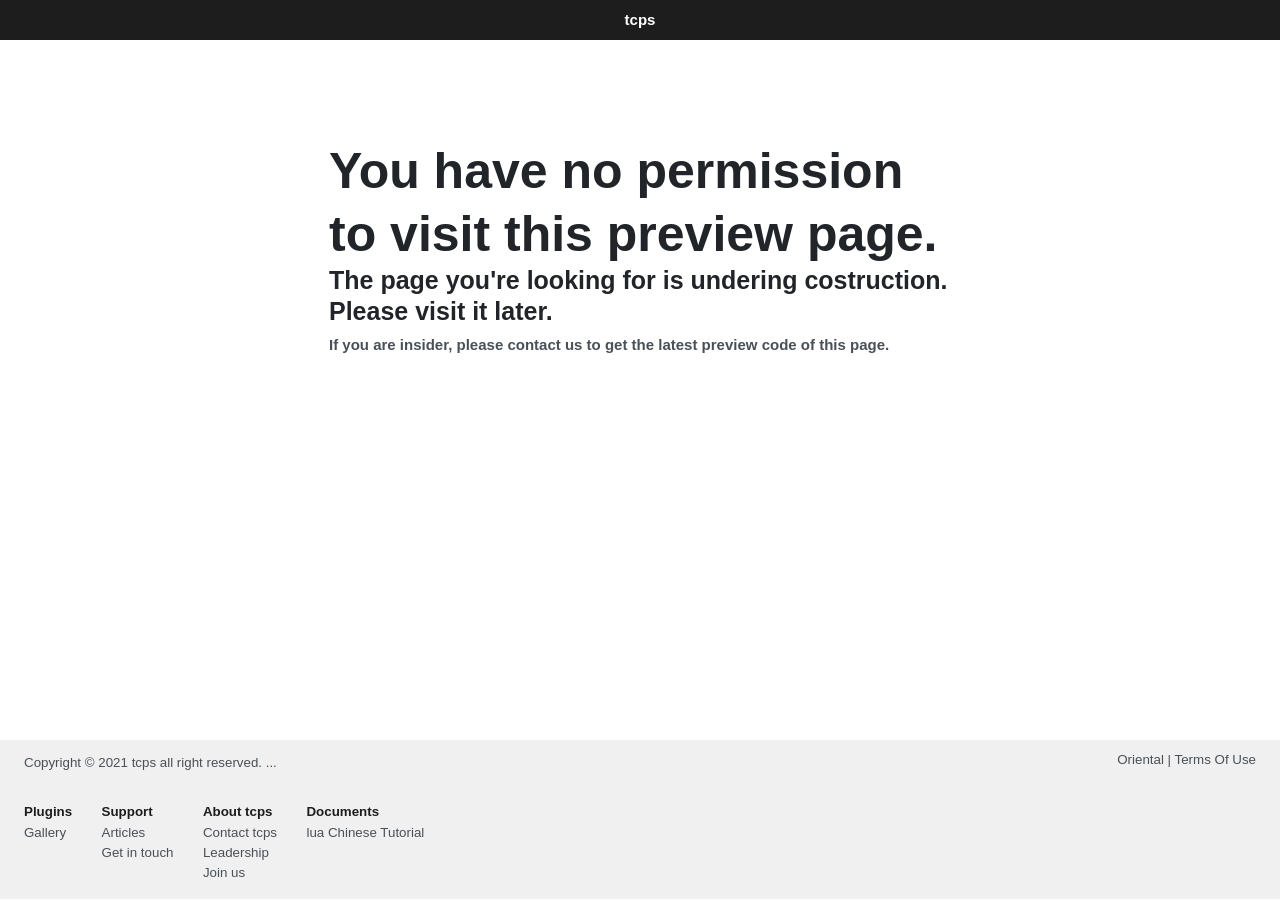
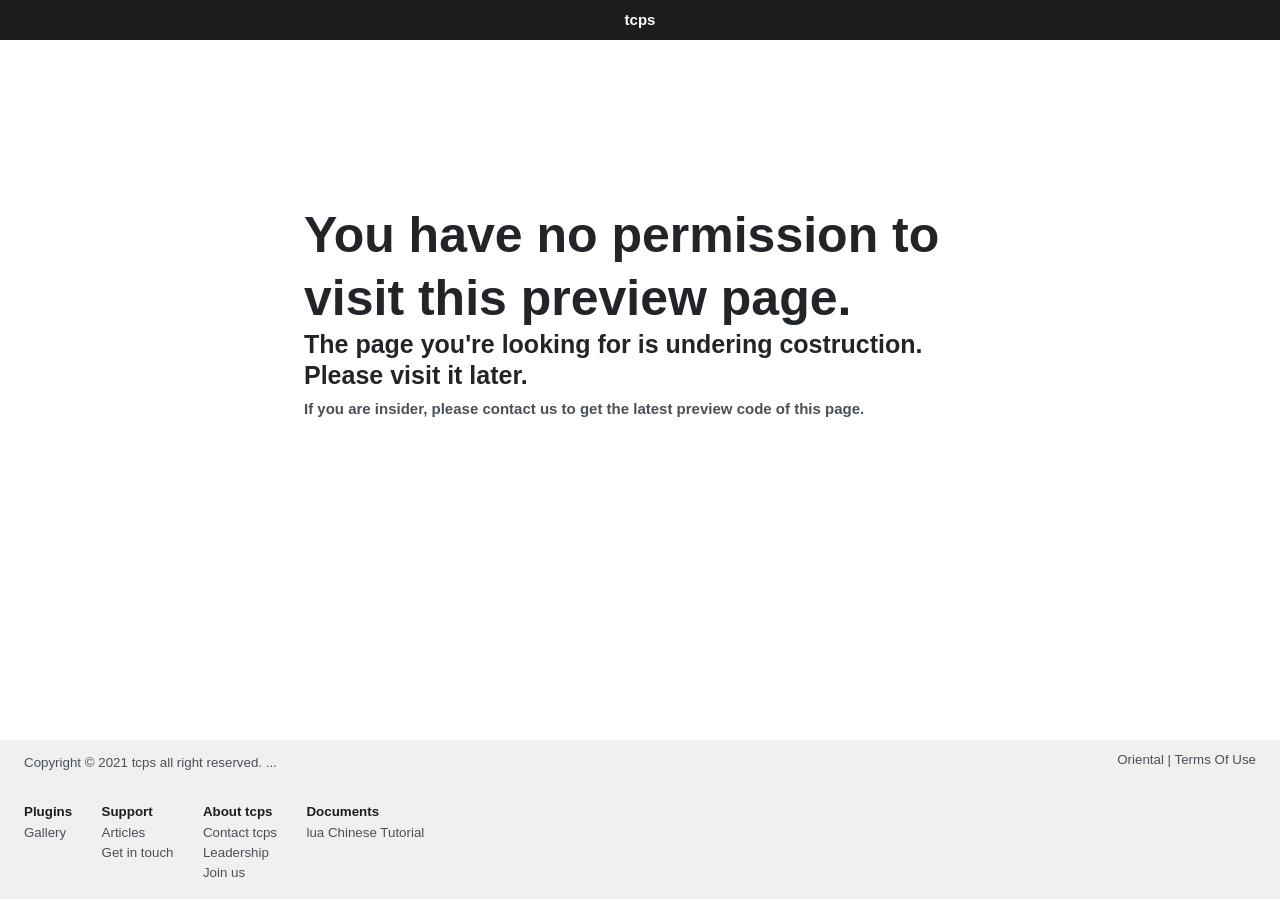
Before and after one commit to ttcps/ttcps.github.io, a Jekyll site: the page built from nopermission_preview.html, in a window 1280 px wide. Built offline with Jekyll 4.4.1, drawn with Linux system fonts in a browser that asks for light colours.

Commit message:
Update nopermission_preview.html

```diff
--- a/nopermission_preview.html
+++ b/nopermission_preview.html
@@ -3,6 +3,6 @@ layout: default
 ---
 <div style="height:100px;"></div>
 
-<h1 style="float:left;margin: 0px 25px;font-size:50px;">You have no permission to visit this preview page.<span><h2 style="font-size: 25px;margin-top:0px;">The page you're looking for is undering costruction. Please visit it later.</h2>
+<h1 style="flex:left;margin: 0px;font-size:50px;padding-top: 4rem;">You have no permission to visit this preview page.<span><h2 style="font-size: 25px;margin-top:0px;">The page you're looking for is undering costruction. Please visit it later.</h2>
 <h4 style="font-size: 15px;margin-top:0px;color:#495057;">If you are insider, please contact us to get the latest preview code of this page.</h4></span>
 </h1>
```
